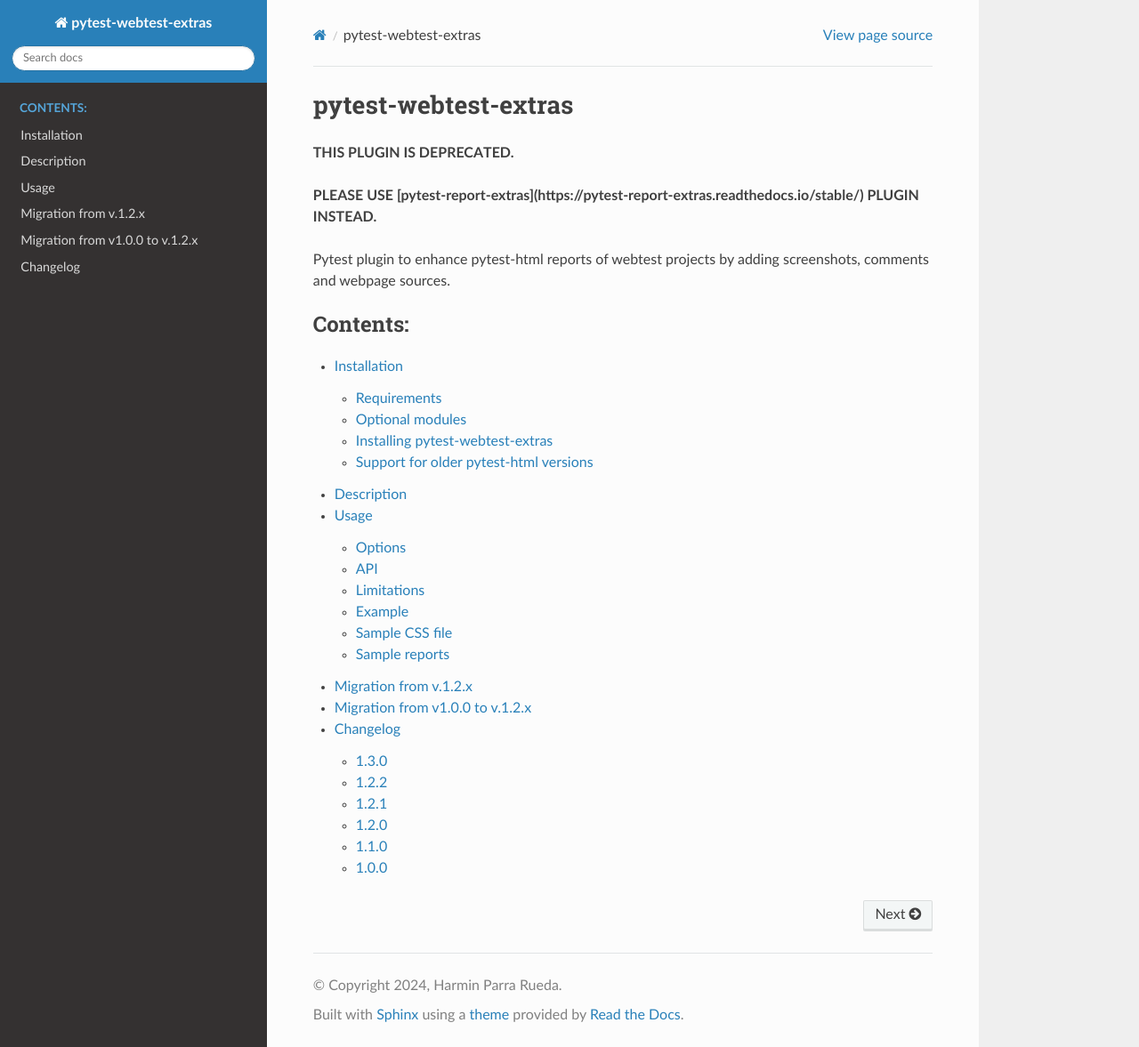
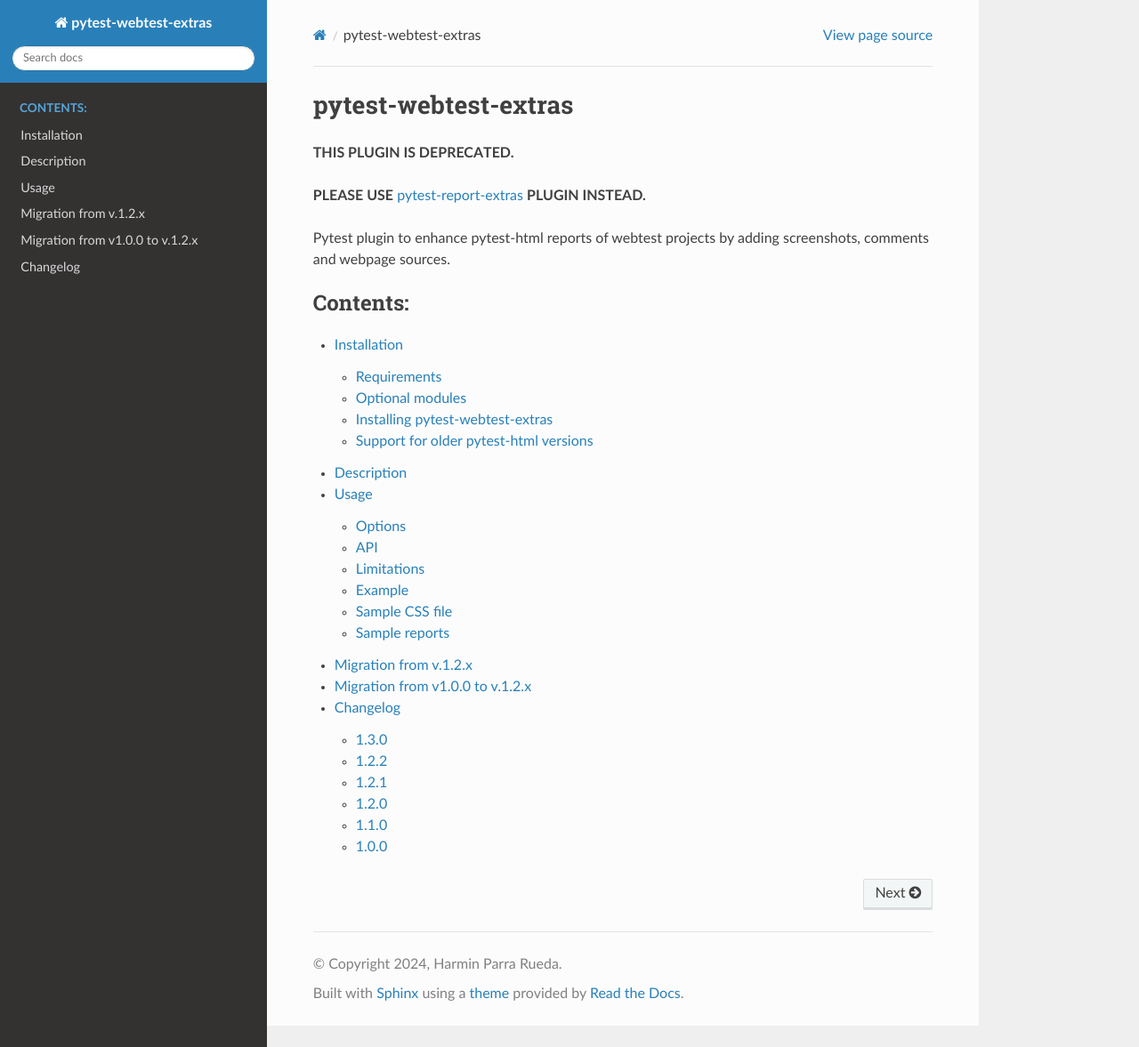
Before and after one commit to harmin-parra/pytest-webtest-extras, a Sphinx documentation site: the page built from docs/index.rst, in a window 1280 px wide and 1177 px high. Shown: the whole window at 89% size. Built offline with Sphinx 7.4.7 and the Read the Docs theme 3.1.0, drawn with Linux system fonts in a browser that asks for light colours; some of the changed lines change nothing that is shown.

Commit message:
Update index.rst

```diff
--- a/docs/index.rst
+++ b/docs/index.rst
@@ -9,7 +9,9 @@
 
 **THIS PLUGIN IS DEPRECATED.**
 
-**PLEASE USE [pytest-report-extras](https://pytest-report-extras.readthedocs.io/stable/) PLUGIN INSTEAD.**
+**PLEASE USE** `pytest-report-extras`_ **PLUGIN INSTEAD.**
+
+.. _pytest-report-extras: https://pytest-report-extras.readthedocs.io/stable/
 
 Pytest plugin to enhance pytest-html reports of webtest projects by adding screenshots, comments and webpage sources.
 
```
